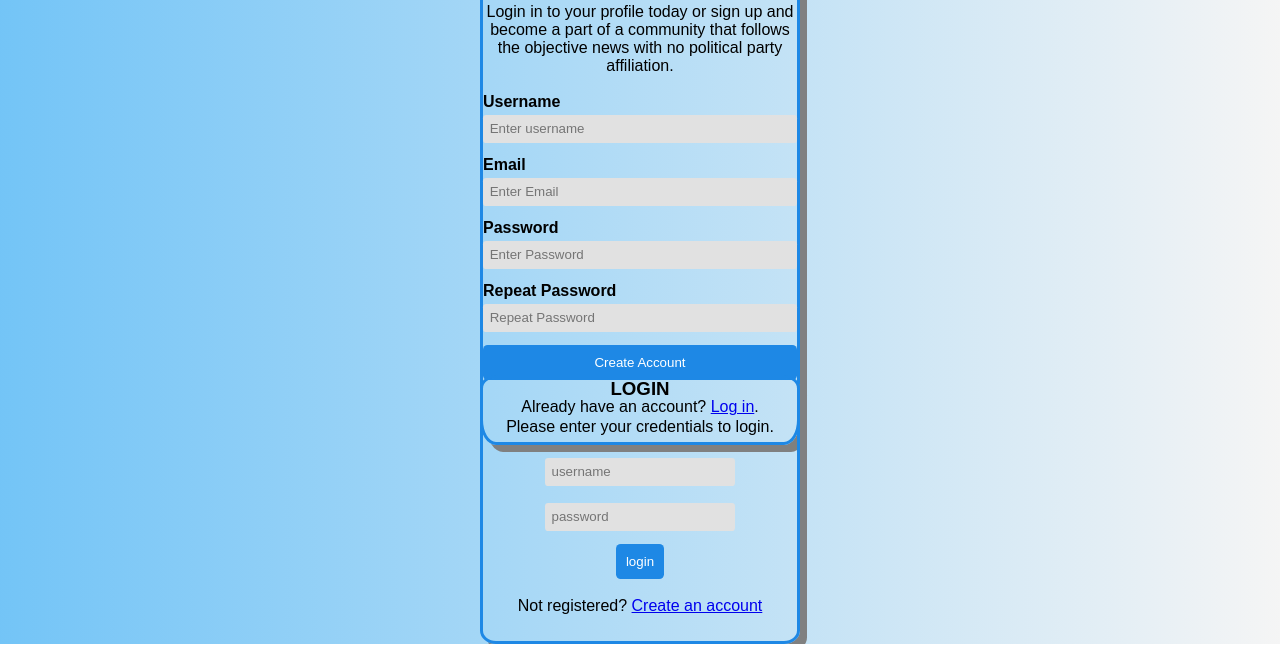
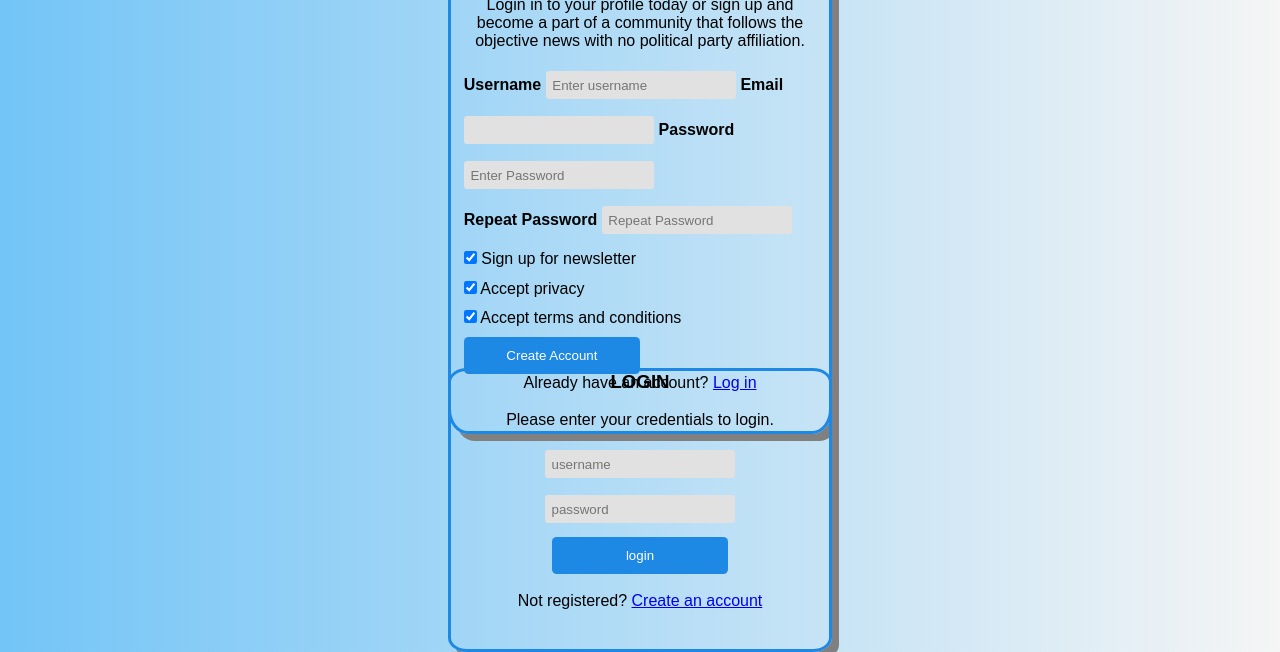
Before and after one commit to redcoding93/316_SBA, a plain HTML site: page index.html in a window 1280 px wide. Shown: the part 173-825 px from the top of the page. Drawn offline with Linux system fonts and the light colour scheme.

Commit message:
add iteration and radio buttons

```diff
--- a/index.html
+++ b/index.html
@@ -23,7 +23,7 @@
         <h3 class="title"> The Narrative subscriber Login & Registration </h3>
     </header>
 
-    <form name="myForm">
+    <form name="myForm" class="form1">
       <div class="container" class="create">
         <h1>Create an account</h1><br>
         <p>Login in to your profile today or sign up and become a part of a community that follows the objective news with no political party affiliation.</p><br>
@@ -41,10 +41,10 @@
 
         <label for="email"><b>Email</b></label>
         <input
-          type="text"
-          placeholder="Enter Email"
-          name="email"
-          id="email"
+        input type="email"
+        id="email"
+        name="email"
+        class="email"
           required
         />
 
@@ -52,26 +52,42 @@
         <input
           type="password"
           placeholder="Enter Password"
-          name="pwd"
+          name="pwd password1"
           id="pwd"
           required
         />
 
-        <label for="pwd-repeat"><b>Repeat Password</b></label>
+        <label for="pwd-repeat"><br><b>Repeat Password</b></label>
         <input
           type="password"
           placeholder="Repeat Password"
-          name="pwd-repeat"
+          name="pwd-repeat password2"
           id="pwd-repeat"
           required
         />
 
+        <label>
+          <br>
+          <input type="checkbox" name="selectBy" checked />
+          Sign up for newsletter </label
+        ><br />
+        <label>
+          <input type="checkbox" name="selectBy" checked />
+           Accept privacy</label
+        ><br />
+        <label>
+          <input type="checkbox" name="selectBy" checked />
+          Accept terms and conditions </label
+        ><br />
         <button type="submit" onclick="myFunction()">Create Account</button><br>
+        <p>Already have an account? <a href="#" style="text-align: center;">Log in</a></p>
+       </div>
+
+      </div>
       <div>
+    </div>
 
-        <p>Already have an account? <a href="#" style="text-align: center;">Log in</a>.</p>
-      </div>
-    </div>
+
     </form>
     <div class="container" class="login">
     <div class="login-page">
@@ -82,6 +98,7 @@
             <p>Please enter your credentials to login.</p><br>
           </div>
         </div>
+        </div>
 
         <form class="login-form">
           <input type="text" placeholder="username"/>
@@ -90,6 +107,7 @@
           <p class="message">Not registered? <a href="#">Create an account</a></p>
         </form>
         </div>
+    </div>
 
     <script src="src/index.js"></script>
 </body>
--- a/src/index.js
+++ b/src/index.js
@@ -1,4 +1,3 @@
- let signup = document.querySelector(".signup");
  let login = document.querySelector(".login");
 
 
@@ -12,6 +11,7 @@
 //     formSection.classList.remove("form-section-move");
 // });
 
+//Username validation
 function validateForm() {
     var x = document.forms["myForm"]["fname"].value;
     if (x == "" || x == null) {
@@ -20,10 +20,52 @@ function validateForm() {
     }
   }
 
+  //BOM alert when submitting account creation
+
+  let email = document.querySelector(".email");
   function myFunction() {
     alert("Congrats on becoming a member!");
   }
 
+//   function myFunction() {
+//     alert("Congrats on becoming a member!");
+//   }
+
+//BOM alert after login form submit
+
   function myFunction2() {
     alert("You are now logged in!");
   }
+
+  //Password verification
+  function checkPassword(form) {
+    password1 = form.password1.value;
+    password2 = form.password2.value;
+
+    // If password not entered
+    if (password1 == '')
+        alert ("Please enter Password");
+
+    // If confirm password not entered
+    else if (password2 == '')
+        alert ("Please enter confirm password");
+
+    // If Not same return False.
+    else if (password1 != password2) {
+        alert ("\nPassword did not match: Please try again...")
+        return false;
+    }
+
+    // If same return True.
+    else{
+        alert("Password Match: Welcome to GeeksforGeeks!")
+        return true;
+    }
+}
+
+//Iterate over a collection of elements to accomplish some task.
+const inputs = document.getElementsByTagName("input");
+
+for (let input of inputs) {
+  console.log(input);
+}
--- a/styles/styles.css
+++ b/styles/styles.css
@@ -82,12 +82,14 @@ form {
 }
 
 .container {
-  display: flex;
+  display: inline-block;
   flex-direction: column;
-  width: 25vw;
+  width: 30%;
   box-shadow: 7px 7px grey;
   border: 3px solid #1E88E5;
-  padding-bottom: 2%;
+  padding-bottom: 3%;
+  padding-left: 1%;
+  padding-right: 1%;
   border-radius: 5% 5%;
 }
 
@@ -107,12 +109,13 @@ input {
 }
 
 button {
-  padding: 0.75em;
+  padding: 0.85em;
   border: none;
   outline: none;
   background-color:  #1E88E5;
   color: white;
   border-radius: 0.35em;
+  width: 50%;
 }
 
 /* hover functionality for button */
@@ -120,3 +123,11 @@ button:hover {
   cursor: pointer;
   background-color: #A0CAEF;
 }
+
+.form1{
+  width: 100%;
+}
+
+.login-page {
+
+}
```
